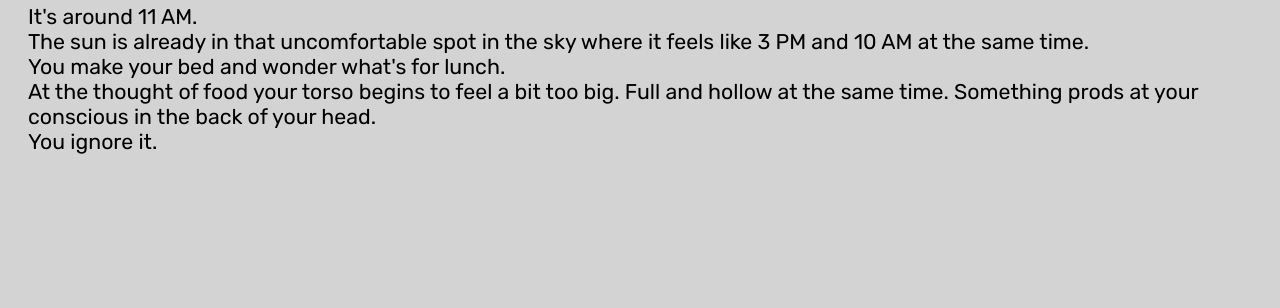
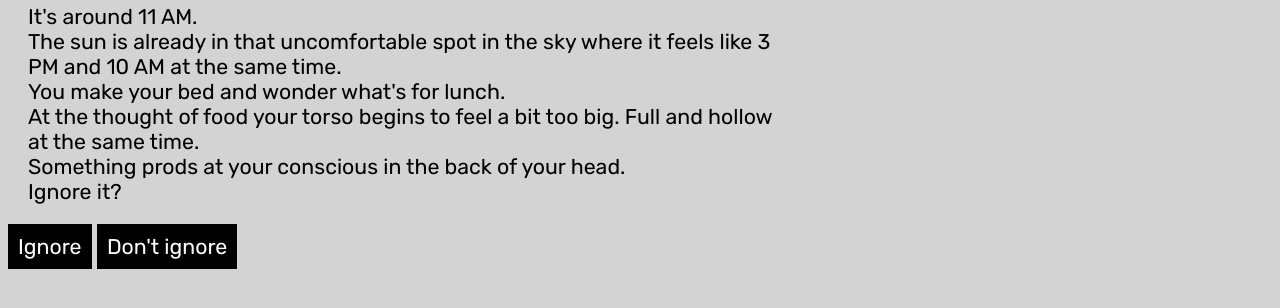
Before and after one commit to i-alexis/project2, a plain HTML site: page backhome.html in a window 1280 px wide. Shown: the part 96-404 px from the top of the page. Drawn offline with Linux system fonts and the light colour scheme.

Commit message:
more buttons

```diff
--- a/backhome.html
+++ b/backhome.html
@@ -11,9 +11,11 @@
             It's around 11 AM. <br>
             The sun is already in that uncomfortable spot in the sky where it feels like 3 PM and 10 AM at the same time.<br>
             You make your bed and wonder what's for lunch.<br>
-            At the thought of food your torso begins to feel a bit too big. Full and hollow at the same time. Something prods
+            At the thought of food your torso begins to feel a bit too big. Full and hollow at the same time. <br>Something prods
             at your conscious in the back of your head.<br>
-            You ignore it.
+            Ignore it?
         </p>
+        <button onclick="window.location='backhome.html'">Ignore</button>
+        <button onclick="window.location='backhome.html'">Don't ignore</button>
     </body>
 </html>
--- a/style.css
+++ b/style.css
@@ -17,6 +17,7 @@ h2{
 p{
     font-family: 'Rubik', sans-serif;
     margin: 20px;
+    width: 60vw;
 }
 a{
     font-family: 'Rubik', sans-serif;
```
